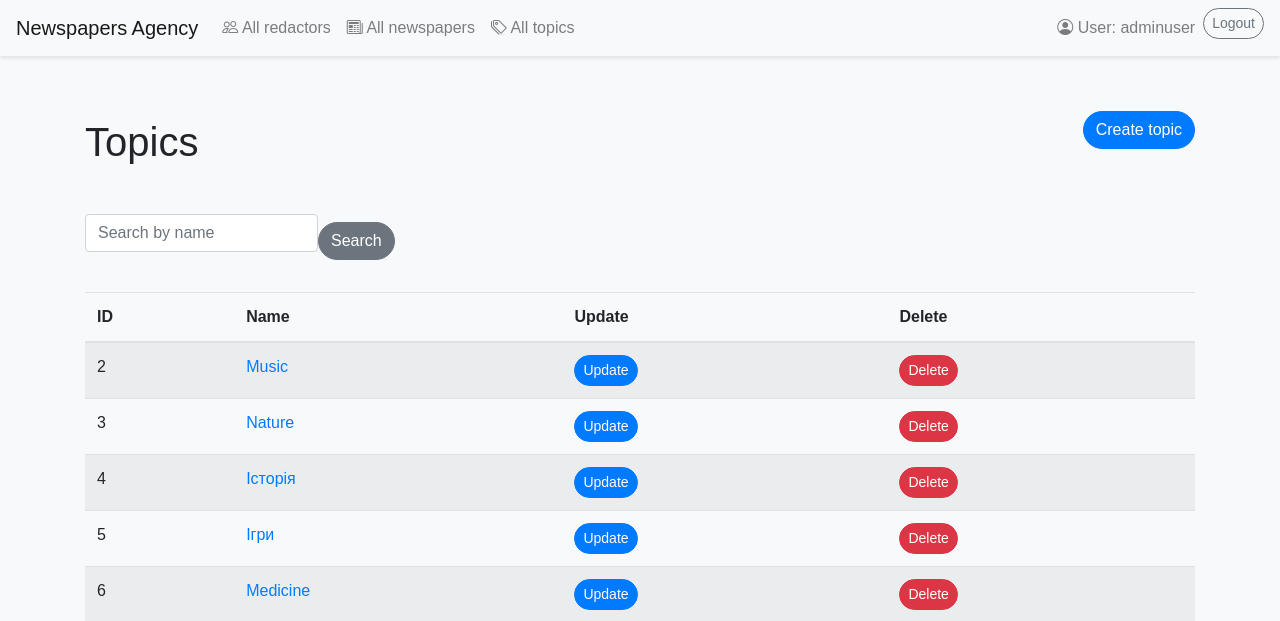
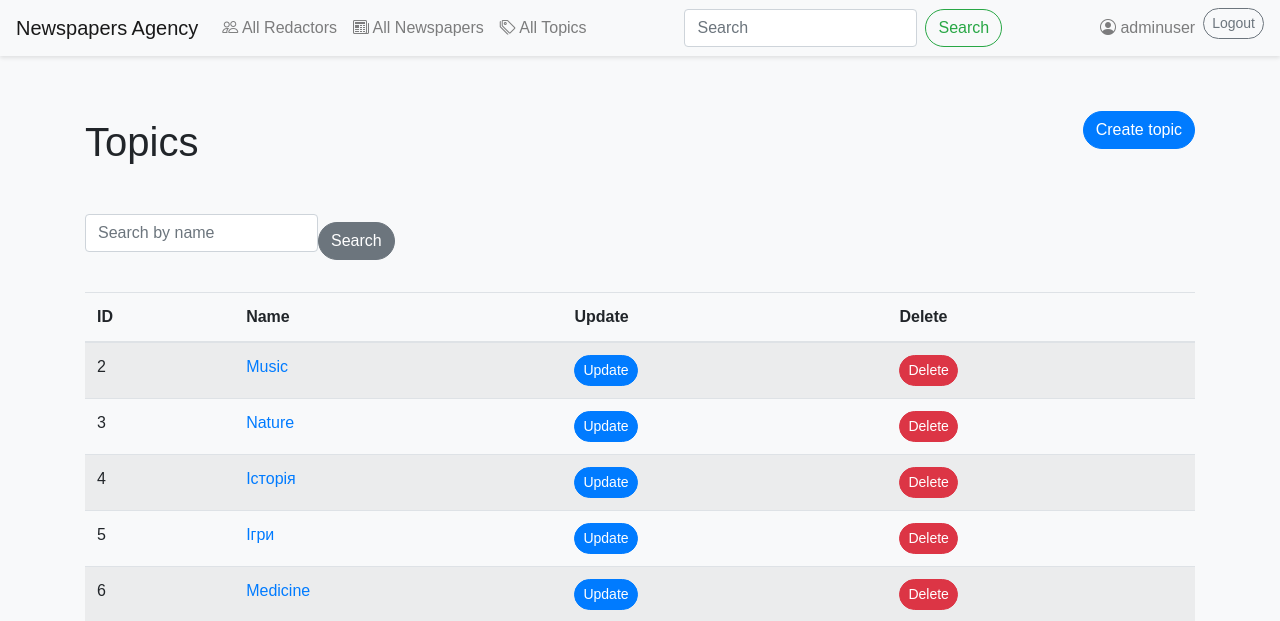
Before and after one commit to Nyxan/Newspapers-Agency, a Django app: page /topics/ in a window 1280 px wide. Shown: the top 621 px of the page. Run offline with Django 5.2, Linux system fonts and the light colour scheme; a user stored in the database is signed in; data comes from the database, SQL or seed files in the repository; some libraries are stand-ins or nearby versions.

Commit message:
make seearc form where i can input topics names

```diff
--- a/board/urls.py
+++ b/board/urls.py
@@ -1,3 +1,5 @@
+from django.conf import settings
+from django.conf.urls.static import static
 from django.urls import path
 
 from board.views import (
@@ -17,30 +19,48 @@ from board.views import (
     NewspaperUpdateView,
     NewspaperDeleteView,
     TopicUpdateView,
-    TopicDeleteView
+    TopicDeleteView, newspaper_search,
 )
 
 urlpatterns = [
     path("", index, name="index"),
     path("redactors/", RedactorListView.as_view(), name="redactor-list"),
-    path("redactors/<int:pk>/",
-         RedactorDetailView.as_view(),
-         name="redactor-detail"),
+    path("redactors/<int:pk>/", RedactorDetailView.as_view(), name="redactor-detail"),
     path(
         "redactor/<int:pk>/update/",
         RedactorUpdate.as_view(),
         name="redactor-update",
     ),
-    path('redactor/<int:pk>/delete/', RedactorDelete.as_view(), name='redactor-delete'),
-    path("redactor/create/", RedactorCreateView.as_view(), name="redactor-create"),
+    path(
+        "redactor/<int:pk>/delete/",
+        RedactorDelete.as_view(),
+        name="redactor-delete"),
+    path(
+        "redactor/create/",
+        RedactorCreateView.as_view(),
+        name="redactor-create"),
     path("newspapers/", NewspapersListView.as_view(), name="newspaper-list"),
-    path("newspaper/<int:pk>/", NewspaperDetailView.as_view(), name="newspaper-detail"),
-    path('newspapers/create/', NewspaperCreateView.as_view(), name='newspaper-create'),
-    path("newspaper/<int:pk>/update/", NewspaperUpdateView.as_view(), name="newspaper-update"),
-    path("newspaper/<int:pk>/delete/", NewspaperDeleteView.as_view(), name="newspaper-delete"),
+    path(
+        "newspaper/<int:pk>/",
+        NewspaperDetailView.as_view(),
+        name="newspaper-detail"),
+    path(
+        "newspapers/create/",
+        NewspaperCreateView.as_view(),
+        name="newspaper-create"),
+    path(
+        "newspaper/<int:pk>/update/",
+        NewspaperUpdateView.as_view(),
+        name="newspaper-update",
+    ),
+    path(
+        "newspaper/<int:pk>/delete/",
+        NewspaperDeleteView.as_view(),
+        name="newspaper-delete",
+    ),
     path("topics/", TopicListView.as_view(), name="topic-list"),
-    path('topic/<int:pk>/', TopicDetailView.as_view(), name='topic-detail'),
-    path('topics/create/', TopicCreateView.as_view(), name='topic-create'),
+    path("topic/<int:pk>/", TopicDetailView.as_view(), name="topic-detail"),
+    path("topics/create/", TopicCreateView.as_view(), name="topic-create"),
     path(
         "manufacturers/<int:pk>/update/",
         TopicUpdateView.as_view(),
@@ -51,6 +71,7 @@ urlpatterns = [
         TopicDeleteView.as_view(),
         name="topic-delete",
     ),
-    path('newspaper/<int:newspaper_id>/add_comment/', add_comment, name='add-comment'),
-]
+    path("newspaper/<int:newspaper_id>/add_comment/", add_comment, name="add-comment"),
+    path('search/', newspaper_search, name='newspaper-search'),
+] + static(settings.MEDIA_URL, document_root=settings.MEDIA_ROOT)
 app_name = "board"
--- a/board/views.py
+++ b/board/views.py
@@ -1,6 +1,7 @@
 from django.contrib.auth.decorators import login_required
 from django.contrib.auth.mixins import LoginRequiredMixin
 from django.core.paginator import Paginator, PageNotAnInteger, EmptyPage
+from django.db.models import Q
 from django.shortcuts import render, redirect
 from django.urls import reverse_lazy
 from django.views import generic
@@ -196,3 +197,49 @@ def add_comment(request, newspaper_id):
         return redirect('board:newspaper-detail', pk=newspaper_id)
     else:
         return redirect('board:index')
+
+
+def newspaper_search(request):
+    query = request.GET.get('q', '')
+    if query:
+        terms = query.split(',')
+        include_topics = []
+        exclude_topics = []
+        include_redactors = []
+        exclude_redactors = []
+
+        for term in terms:
+            term = term.strip()
+            if term.startswith('-'):
+                if ' ' in term:
+                    exclude_redactors.append(term[1:])
+                else:
+                    exclude_topics.append(term[1:])
+            else:
+                if ' ' in term:
+                    include_redactors.append(term)
+                else:
+                    include_topics.append(term)
+
+        include_topic_queries = Q()
+        for topic in include_topics:
+            include_topic_queries |= Q(topic__name__icontains=topic)
+
+        exclude_topic_queries = Q()
+        for topic in exclude_topics:
+            exclude_topic_queries |= Q(topic__name__icontains=topic)
+
+        include_redactor_queries = Q()
+        for redactor in include_redactors:
+            include_redactor_queries |= Q(redactor__username__icontains=redactor)
+
+        exclude_redactor_queries = Q()
+        for redactor in exclude_redactors:
+            exclude_redactor_queries |= Q(redactor__username__icontains=redactor)
+
+        newspapers = Newspaper.objects.filter(include_topic_queries, include_redactor_queries).exclude(
+            exclude_topic_queries).exclude(exclude_redactor_queries).distinct()
+    else:
+        newspapers = Newspaper.objects.none()
+
+    return render(request, 'board/newspaper_search.html', {'newspapers': newspapers, 'query': query})
--- a/templates/includes/topbar.html
+++ b/templates/includes/topbar.html
@@ -8,36 +8,38 @@
   <div class="collapse navbar-collapse" id="navbarSupportedContent">
     <ul class="navbar-nav mr-auto">
       <li class="nav-item">
-        <a class="nav-link" href="{% url 'board:redactor-list' %}"><i class="bi bi-people"></i> All redactors</a>
+        <a class="nav-link" href="{% url 'board:redactor-list' %}"><i class="bi bi-people"></i> All Redactors</a>
       </li>
       <li class="nav-item">
-        <a class="nav-link" href="{% url 'board:newspaper-list' %}"><i class="bi bi-newspaper"></i> All newspapers</a>
+        <a class="nav-link" href="{% url 'board:newspaper-list' %}"><i class="bi bi-newspaper"></i> All Newspapers</a>
       </li>
       <li class="nav-item">
-        <a class="nav-link" href="{% url 'board:topic-list' %}"><i class="bi bi-tags"></i> All topics</a>
+        <a class="nav-link" href="{% url 'board:topic-list' %}"><i class="bi bi-tags"></i> All Topics</a>
       </li>
     </ul>
+
+    <form class="form-inline my-2 my-lg-0 mx-auto" method="get" action="{% url 'board:newspaper-search' %}">
+      <input class="form-control mr-sm-2" type="search" placeholder="Search" aria-label="Search" name="q">
+      <button class="btn btn-outline-success my-2 my-sm-0" type="submit">Search</button>
+    </form>
 
     <ul class="navbar-nav ml-auto">
       {% if user.is_authenticated %}
         <li class="nav-item">
-          <a class="nav-link" href="{{ user.get_absolute_url }}"><i class="bi bi-person-circle"></i>
-            User: {{ user.username }}</a>
+          <a class="nav-link" href="{{ user.get_absolute_url }}"><i class="bi bi-person-circle"></i> {{ user.username }}</a>
         </li>
         <li class="nav-item">
-          <form method="post" action="{% url 'account_logout' %}">
+          <form method="post" action="{% url 'account_logout' %}" class="form-inline">
             {% csrf_token %}
             <button type="submit" class="btn btn-sm btn-outline-secondary">Logout</button>
           </form>
         </li>
       {% else %}
         <li class="nav-item">
-          <a class="nav-link" href="{% url 'account_login' %}?next={{ request.path }}"><i
-              class="bi bi-box-arrow-in-right"></i> Login</a>
+          <a class="nav-link" href="{% url 'account_login' %}?next={{ request.path }}"><i class="bi bi-box-arrow-in-right"></i> Login</a>
         </li>
         <li class="nav-item">
-          <a class="nav-link" href="{% url 'account_signup' %}?next={{ request.path }}"><i
-              class="bi bi-person-plus"></i> Register</a>
+          <a class="nav-link" href="{% url 'account_signup' %}?next={{ request.path }}"><i class="bi bi-person-plus"></i> Register</a>
         </li>
       {% endif %}
     </ul>
```
Also changed, not shown: templates/board/newspaper_search.html (added, +38 -0 lines).
